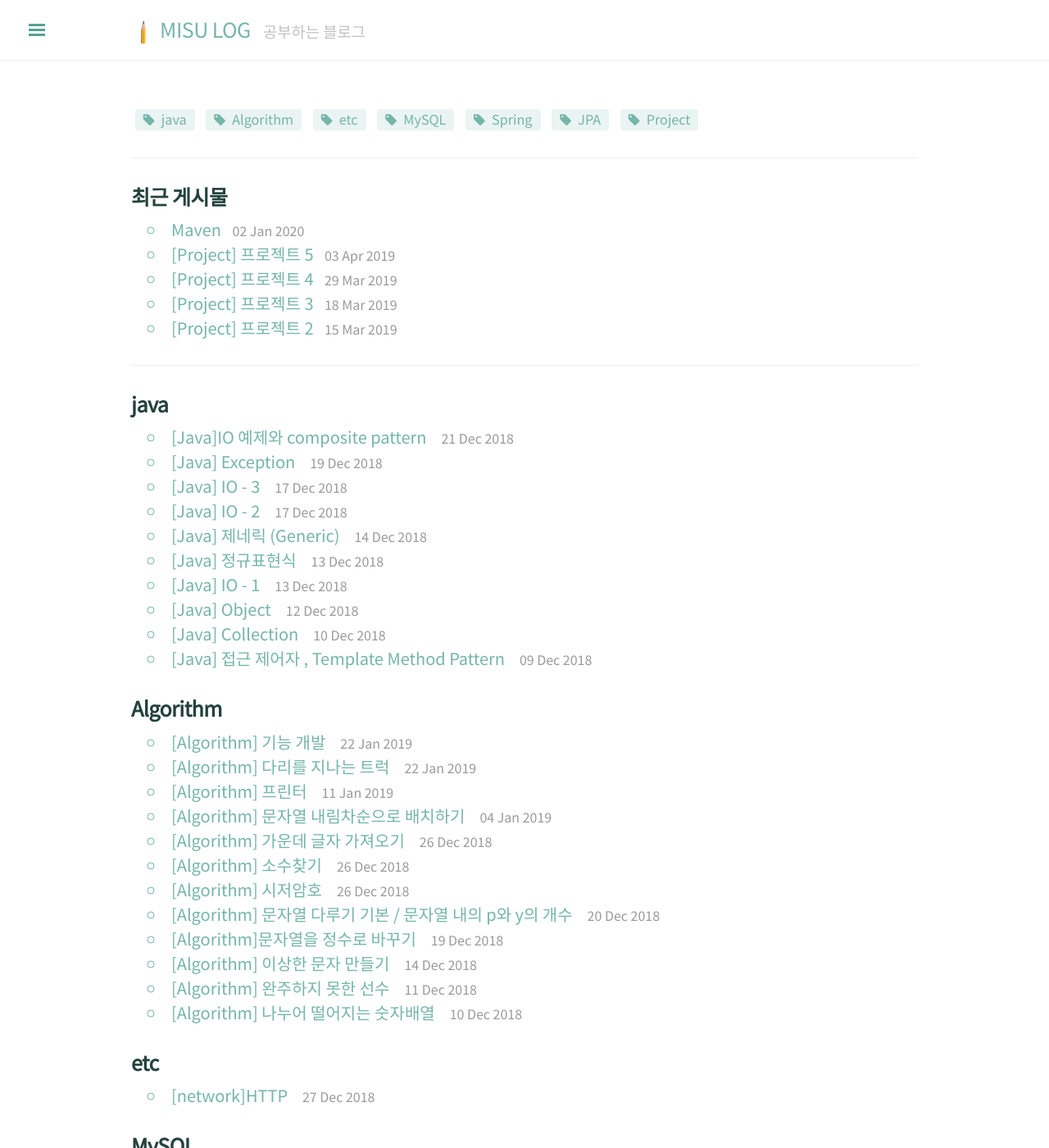
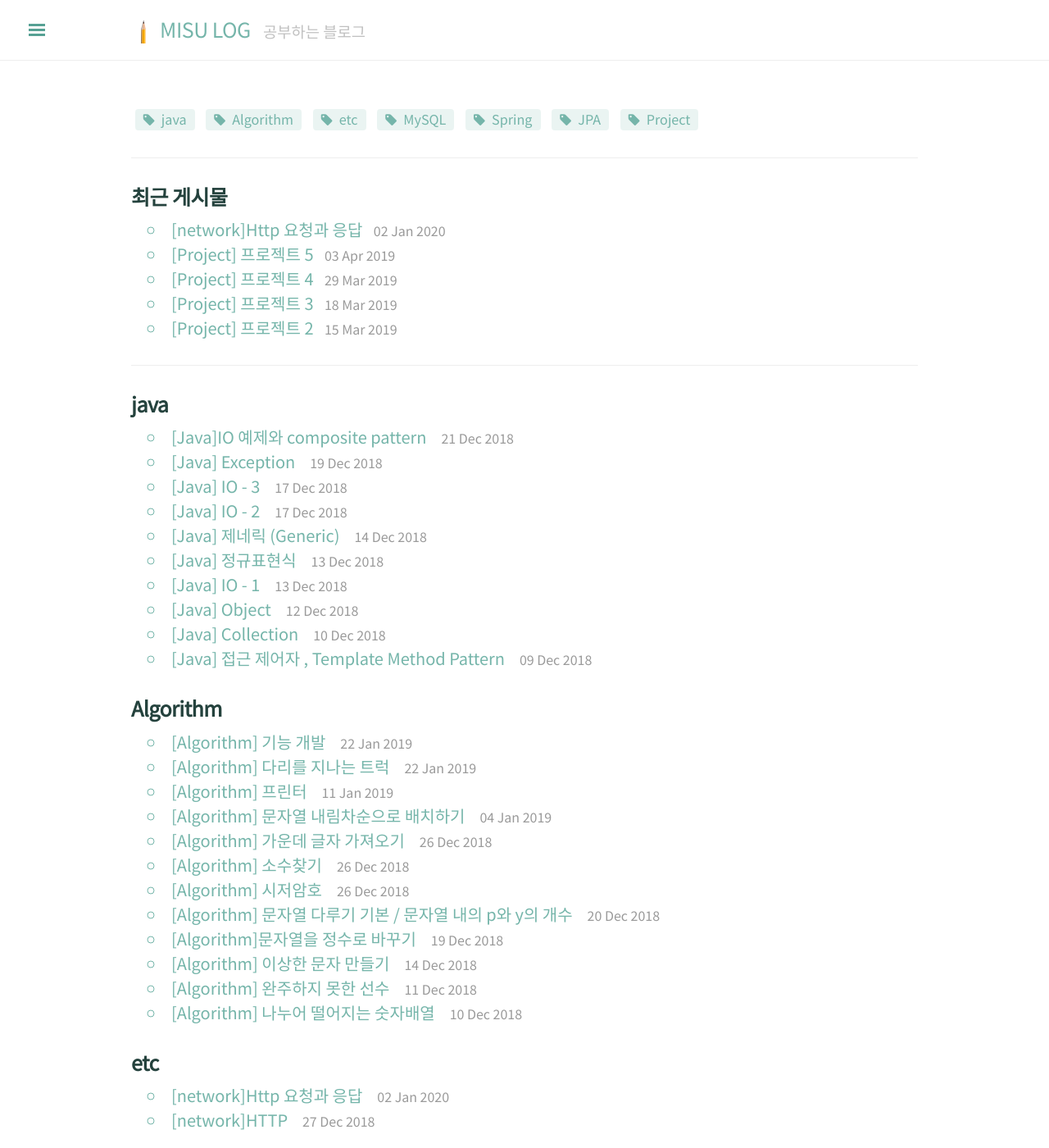
Before and after one commit to misudev/myblog, a Jekyll site: the page built from index.html, in a window 1280 px wide and 1400 px high. Shown: the whole window at 82% size. Built offline with Jekyll 4.4.1, drawn with Linux system fonts in a browser that asks for light colours; nearby versions of some CDN libraries; comment, search, counter and statistics services are not loaded.

Commit message:
maven 포스팅 수정

```diff
--- a/_posts/2020-01-02-maven.md
+++ b/_posts/2020-01-02-maven.md
@@ -1,3 +1,13 @@
+---
+published: true
+layout: post
+title: "[network]Http 요청과 응답"
+category: etc
+tags: [maven]
+comments: true
+classes: wide
+---
+
 # Maven
 
 ### Maven ?
@@ -9,6 +19,7 @@
 ### Maven 설정파일
 
 1. settings.xml
+
     - maven 자체에 관련된 설정을 담당한다.
 2. pom.xml
     - Project Object Model 을 설정하는 부분.
@@ -21,18 +32,20 @@
         - <groupId> : 프로젝트를 만든 조직이나 그룹의 유일한 식별자.
         - <fileName> : 빌드 결과물 이름
         - <resources> : 리소스의 위치를 지정할 수 있다.
+
             - <resource> : 없으면 기본 "src/main/resources"
         - <testResources> : 테스트 리소스의 위치를 지정할 수 있다.
+
             - <testResource> : 없으며 기본으로 "src/test/resources"
         - <dependencies> : 의존성 라이브러리 정보
             - 의존성 라이브러리 정보를 포함한
-            - 최소 groupId, artifactId, version 정보가 필요
+    - 최소 groupId, artifactId, version 정보가 필요
         - <repositories> : 의존성을 다운로드 받을 위치의 repository, 기술하지 않을 경우 기본위치       ([http://repo.maven.apache.org/maven2](http://repo.maven.apache.org/maven2))
 
             다수의 <repository> 기술 가능.
 
         - <outputDirectory> : 컴파일한 결과물 위치 값 지정, 기본 "target/classes"
-        - <testOutputDirectory> : 테스트 소스를 컴파일한 결과물 위치 값 지정, 기본 "target/test-classes"
+- <testOutputDirectory> : 테스트 소스를 컴파일한 결과물 위치 값 지정, 기본 "target/test-classes"
         - <plugin> : 플러그인 정보
 
         dependency 추가 —> groupId, artifactId, version을 사용해 식별한다. 이 정보를 통해 dependency를 remote repository에서 찾아서 사용자의 local repository로 복사해준다.
```
Also changed, not shown: _posts/Maven/Untitled.png (added).
